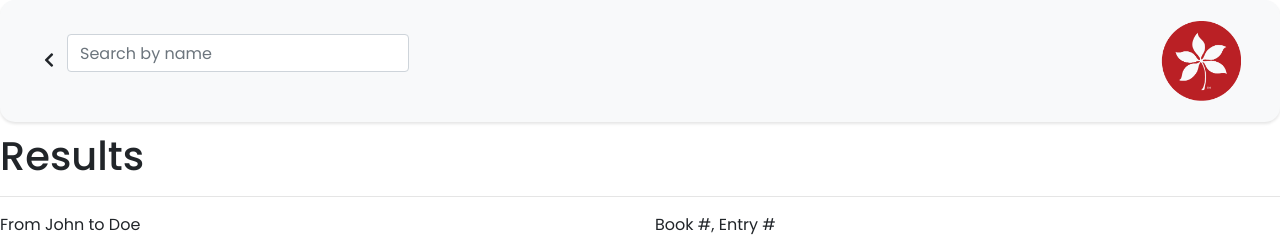
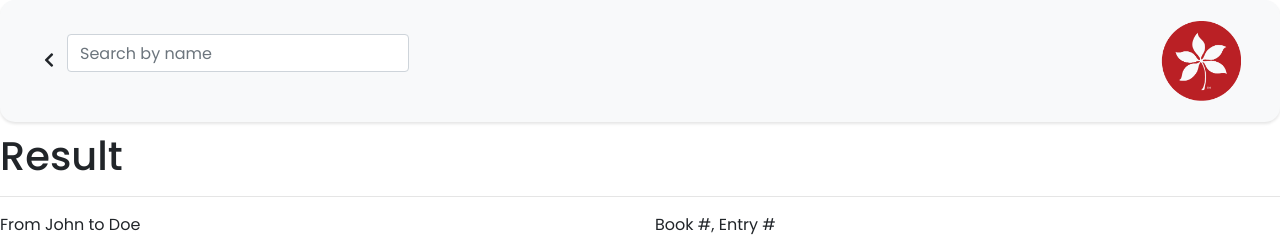
Before and after one commit to jbonner50/hero-book-archive, a React (Create React App) app: page / in a window 1280 px wide. Shown: the top 237 px of the page. Built offline with nearby package versions, Linux system fonts and the light colour scheme.

Commit message:
test netlify

```diff
--- a/src/components/sidebar.jsx
+++ b/src/components/sidebar.jsx
@@ -17,7 +17,7 @@ class SideBar extends Component {
     return (
       <div id="sidebar" className={this.moveSideBar(this.props.isExpanded)}>
         <div className="sidebar-header">
-          <h1>Results</h1>
+          <h1>Result</h1>
           <hr className="sidebar-line" />
         </div>
         <div id="search-group" className="sidebar-card">
```
